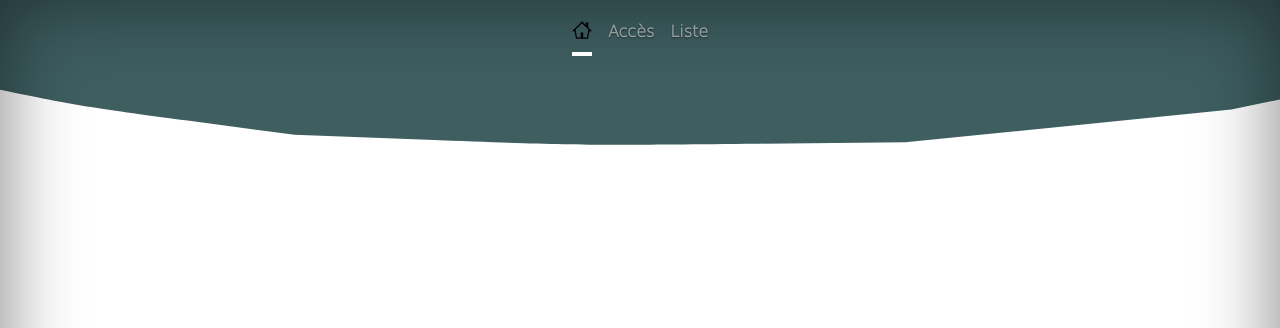
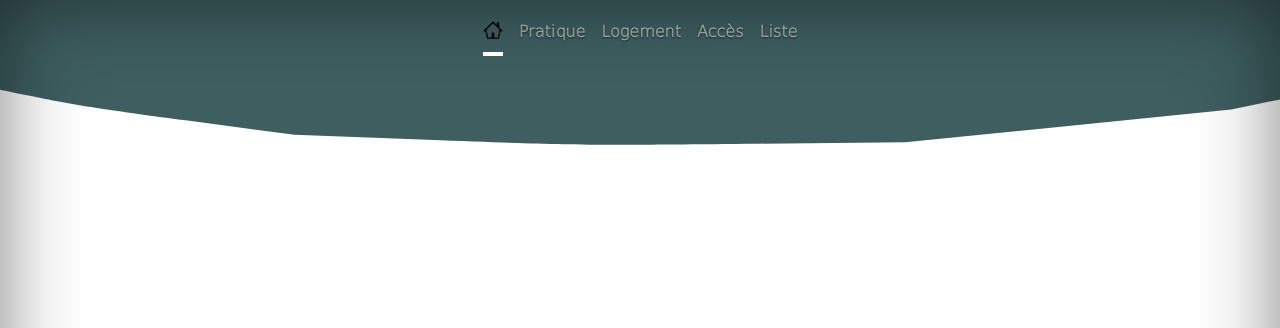
Before and after one commit to jonenst/schuhmharper.fr, a plain HTML site: page index.html in a window 1280 px wide. Shown: the top 328 px of the page. Drawn offline with nearby package versions, Linux system fonts and the light colour scheme.

Commit message:
more menus

```diff
--- a/index.html
+++ b/index.html
@@ -25,6 +25,8 @@
         <div class="inner">
           <nav class="nav nav-masthead justify-content-center">
             <a class="nav-link active" href="#"><img class="mb-2" width="20" src="home.svg"></img></a>
+            <a class="nav-link" href="#">Pratique</a>
+            <a class="nav-link" href="#">Logement</a>
             <a class="nav-link" href="#">Accès</a>
             <a class="nav-link" href="#">Liste</a>
           </nav>
```
